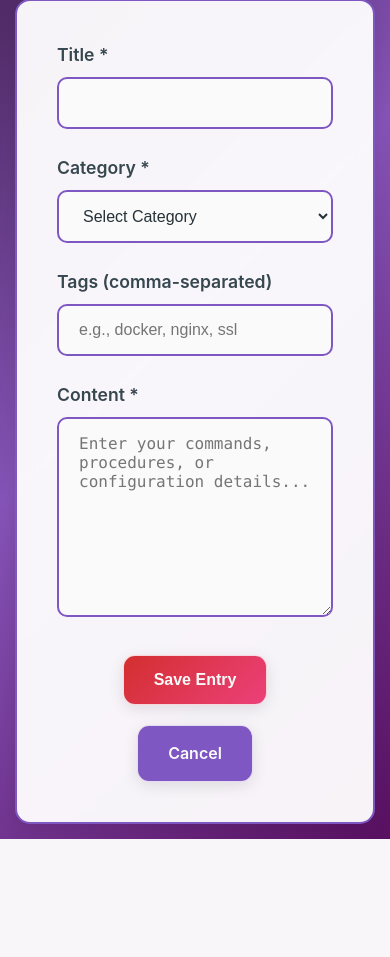
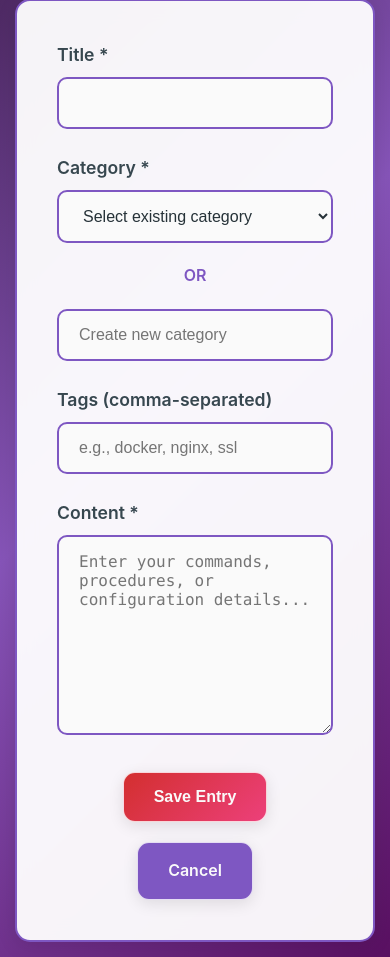
Before and after one commit to BPT1901/indexa, a FastAPI app: page /add in a window 390 px wide. Shown: the part 221-1178 px from the top of the page. Before the commit the page ends 1060 px from the top, so only its background shows below. Run offline with FastAPI, Linux system fonts and the light colour scheme; data that the repository does not hold is empty.

Commit message:
Convert categories to user-defined system
- Replace hard-coded categories with dynamic loading from database
- Add option to select existing or create new categories
- Update both add and edit entry forms
- Add responsive CSS for category input group
- Categories are now completely user-defined and saved automatically

```diff
--- a/static/style.css
+++ b/static/style.css
@@ -372,6 +372,41 @@ header p {
     margin-bottom: 25px;
 }
 
+.category-input-group {
+    display: flex;
+    align-items: center;
+    gap: 15px;
+    flex-wrap: wrap;
+}
+
+.category-input-group select {
+    flex: 1;
+    min-width: 200px;
+}
+
+.category-input-group input[type="text"] {
+    flex: 1;
+    min-width: 200px;
+}
+
+.category-separator {
+    font-weight: 600;
+    color: var(--dark-purple);
+    white-space: nowrap;
+}
+
+@media (max-width: 768px) {
+    .category-input-group {
+        flex-direction: column;
+        align-items: stretch;
+    }
+
+    .category-separator {
+        text-align: center;
+        margin: 5px 0;
+    }
+}
+
 label {
     display: block;
     margin-bottom: 8px;
--- a/templates/add_entry.html
+++ b/templates/add_entry.html
@@ -22,17 +22,14 @@
 
                 <div class="form-group">
                     <label for="category">Category *</label>
-                    <select id="category" name="category" required>
-                        <option value="">Select Category</option>
-                        <option value="Network Config">Network Config</option>
-                        <option value="Server Setup">Server Setup</option>
-                        <option value="Git Workflows">Git Workflows</option>
-                        <option value="Linux Commands">Linux Commands</option>
-                        <option value="Docker">Docker</option>
-                        <option value="Troubleshooting">Troubleshooting</option>
-                        <option value="Scripts">Scripts</option>
-                        <option value="Other">Other</option>
-                    </select>
+                    <div class="category-input-group">
+                        <select id="categorySelect" name="categorySelect">
+                            <option value="">Select existing category</option>
+                        </select>
+                        <span class="category-separator">OR</span>
+                        <input type="text" id="categoryCustom" name="categoryCustom" placeholder="Create new category">
+                        <input type="hidden" id="category" name="category" required>
+                    </div>
                 </div>
 
                 <div class="form-group">
@@ -54,6 +51,53 @@
     </div>
 
     <script>
+        // Load categories on page load
+        async function loadCategories() {
+            try {
+                const response = await fetch('/categories');
+                const categories = await response.json();
+                const select = document.getElementById('categorySelect');
+
+                categories.forEach(category => {
+                    const option = document.createElement('option');
+                    option.value = category;
+                    option.textContent = category;
+                    select.appendChild(option);
+                });
+            } catch (error) {
+                console.error('Error loading categories:', error);
+            }
+        }
+
+        // Handle category input changes
+        function setupCategoryInputs() {
+            const categorySelect = document.getElementById('categorySelect');
+            const categoryCustom = document.getElementById('categoryCustom');
+            const categoryHidden = document.getElementById('category');
+
+            categorySelect.addEventListener('change', function() {
+                if (this.value) {
+                    categoryCustom.value = '';
+                    categoryHidden.value = this.value;
+                }
+            });
+
+            categoryCustom.addEventListener('input', function() {
+                if (this.value) {
+                    categorySelect.value = '';
+                    categoryHidden.value = this.value;
+                } else {
+                    categoryHidden.value = categorySelect.value;
+                }
+            });
+        }
+
+        // Initialize page
+        document.addEventListener('DOMContentLoaded', function() {
+            loadCategories();
+            setupCategoryInputs();
+        });
+
         document.getElementById('entryForm').addEventListener('submit', async function(e) {
             e.preventDefault();
 
```
Also changed, not shown: templates/edit_entry.html (+65 -11 lines).
